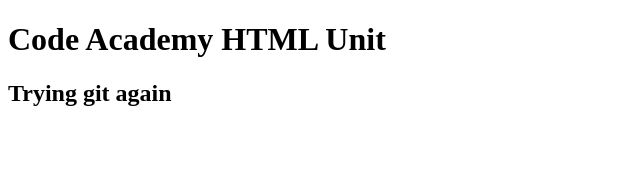
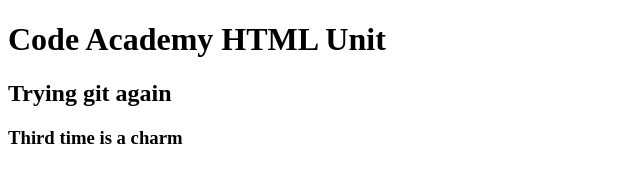
Before and after one commit to dmgross/demo, a plain HTML site: page index.html in a window 1280 px wide. Shown: the whole page, without its empty margins (0-640 px from the left). Drawn offline with Linux system fonts and the light colour scheme.

Commit message:
Add third

```diff
--- a/index.html
+++ b/index.html
@@ -7,5 +7,6 @@
   <body>
     <h1>Code Academy HTML Unit</h1>
     <h2>Trying git again</h2>
+    <h3>Third time is a charm</h3>
   </body>
 </html>
```
